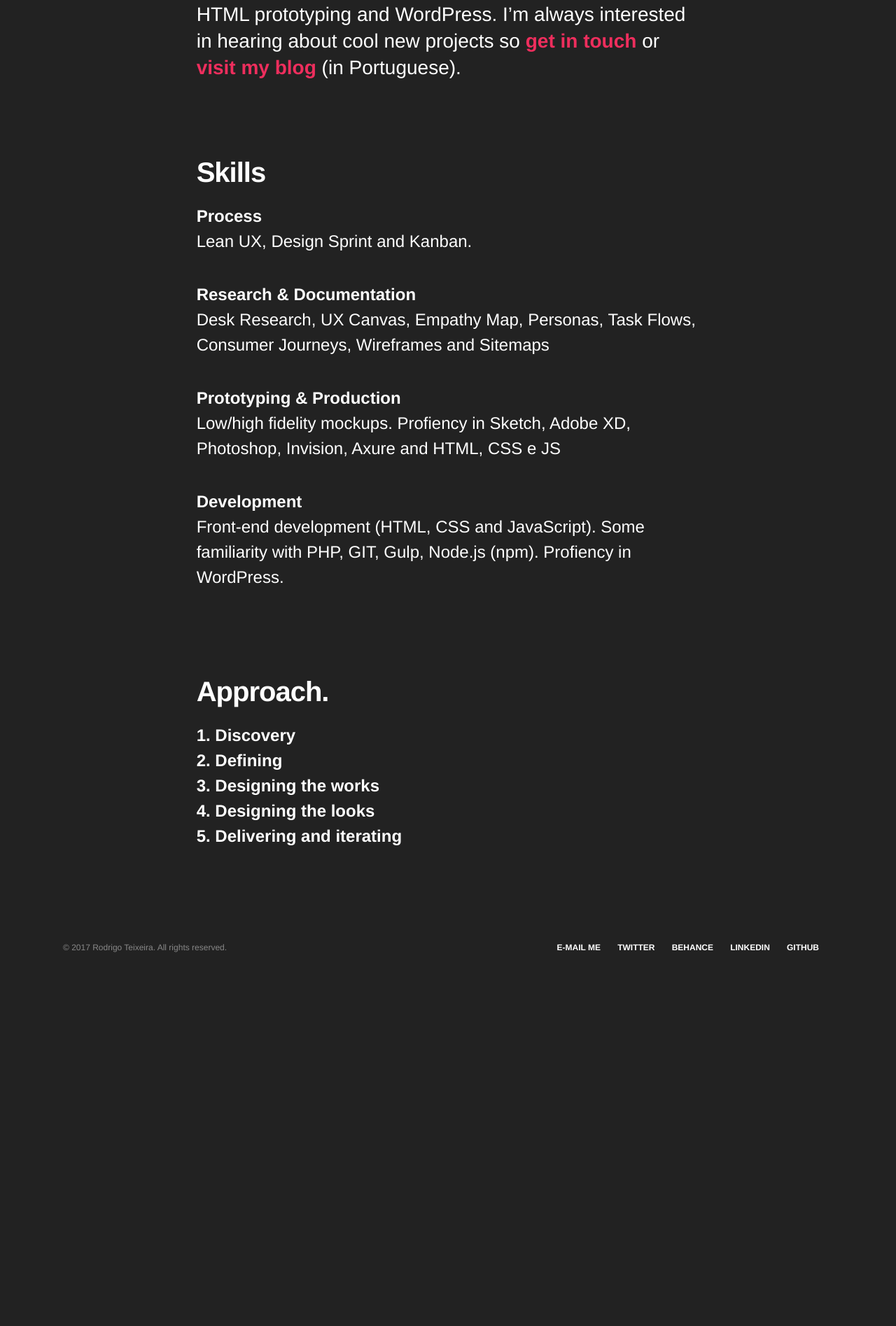
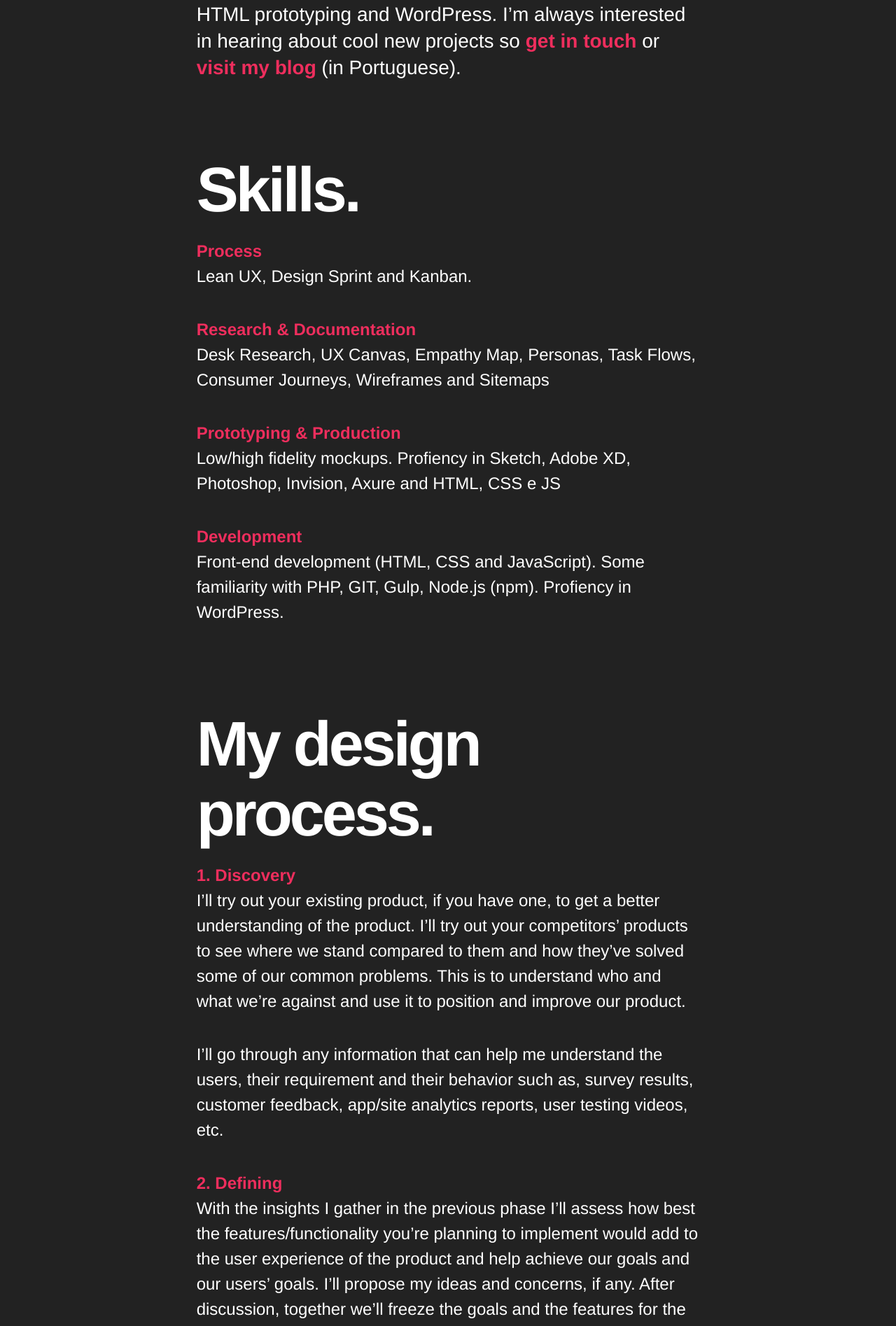
Before and after one commit to drigoteixeira/drigoteixeira.github.io, a Jekyll site: the page built from about/index.html, in a window 1280 px wide. Shown: the part 842-2737 px from the top of the page at 70% size. Built offline with Jekyll 4.4.1, drawn with Linux system fonts in a browser that asks for light colours; nearby versions of some CDN libraries; before the commit the page ends 2237 px from its top, so only the background shows below that; some of the changed text lies outside the part shown.

Commit message:
Update about page

```diff
--- a/_scss/lists.scss
+++ b/_scss/lists.scss
@@ -48,6 +48,7 @@ dl {
 dt {
     display: block;
     font-weight: bold;
+    color: $red;
 }
 
 dd {
--- a/about/index.html
+++ b/about/index.html
@@ -23,7 +23,7 @@ title: About
 	</div>
 	<div class="row">
 		<div class="eight columns jumbo offset-by-two">
-				<h2>Skills</h2>
+				<h2 class="highlight">Skills.</h2>
 				<dl>
 					<dt>Process</dt>
 					<dd>Lean UX, Design Sprint and Kanban.</dd>
@@ -47,17 +47,43 @@ title: About
 	</div>
 	<div class="row">
 		<div class="eight columns jumbo offset-by-two">
-				<h2>Approach.</h2>
+				<h2 class="highlight">My design process.</h2>
 				<dl>
 					<dt>1. Discovery</dt>
 
+					<dd>I’ll try out your existing product, if you have one, to get a better understanding of the product. I’ll try out your competitors’ products to see where we stand compared to them and how they’ve solved some of our common problems. This is to understand who and what we’re against and use it to position and improve our product.</dd>
+
+					<dd>I’ll go through any information that can help me understand the users, their requirement and their behavior such as, survey results, customer feedback, app/site analytics reports, user testing videos, etc.</dd>
+
 					<dt>2. Defining</dt>
+
+					<dd>With the insights I gather in the previous phase I’ll assess how best the features/functionality you’re planning to implement would add to the user experience of the product and help achieve our goals and our users’ goals. I’ll propose my ideas and concerns, if any. After discussion, together we’ll freeze the goals and the features for the project.</dd>
+
+					<dd>Next we’ll define the priorities of user tasks (for apps) and content (for websites):</dd>
+
+					<dd>For apps, I’ll create a use case diagram, a spreadsheet that lists the tasks and the paths a user can take to complete the tasks. We’ll prioritize the use cases into high, medium and low. The goal is to structure the app in such a way that a user can complete the highest priority tasks in minimum number of steps.</dd>
+
+					<dd>For websites I’ll create a rough site map that gives a bird’s eye view of the organization of content.</dd>
 
 					<dt>3. Designing the works</dt>
 
+					<dd>In this phase we’ll nail down the best way to organize information across the screens, within the screen, how to navigate between screens and how the product would respond to user actions.</dd>
+
+					<dd>I’ll begin by sketching the pages. I’ll explore a lot of possible ideas for layout, navigation and interaction. Then I’ll go through them with a critical eye to weigh them against our requirement, platform-specific design guidelines, established design patterns, basic design principles and our constraints to decide on the best.</dd>
+
+					<dd>Then I’ll create wireframes and send them to you. The wireframes will also contain notes on interaction and any other minutiae that should reach you and the developers. Usually I don’t communicate via sketches but if you’re hard-pressed for time I may send the sketches instead of wireframes.</dd>
+
+					<dd>If the app is simple I’ll create a wireflow that shows the navigation between screens—where a link leads to, what happens when you click a button, etc.</dd>
+
+					<dd>If the app is complex it might be difficult to understand the flow using the wireframes alone. So, I’ll create a clickable prototype using the wireframes so that we can be sure that the app works the way we want. If you have access to users you can also show the prototypes to users and test the design.</dd>
+
 					<dt>4. Designing the looks</dt>
 
+					<dd>Once we’re satisfied with the way the product would work, we’ll have to establish a visual style that is appropriate for the app and its users, and also agreeable to you. To get a feel for your preferred visual style I’d ask you to send me samples of designs that you like. Then I’ll flesh out the visuals of one or more key pages/screens using appropriate colors, typography, and icons. Once we agree on a visual style I’ll design the remaining screens in the same visual style.</dd>
+
 					<dt>5. Delivering and iterating</dt>
+
+					<dd>Once you’re happy with the design I’ll send you the final deliverables and communicate the design decisions in such a way that your development team can understand and implement. The final deliverables usually are:</dd>
 
 				</dl>
 		</div>
```
